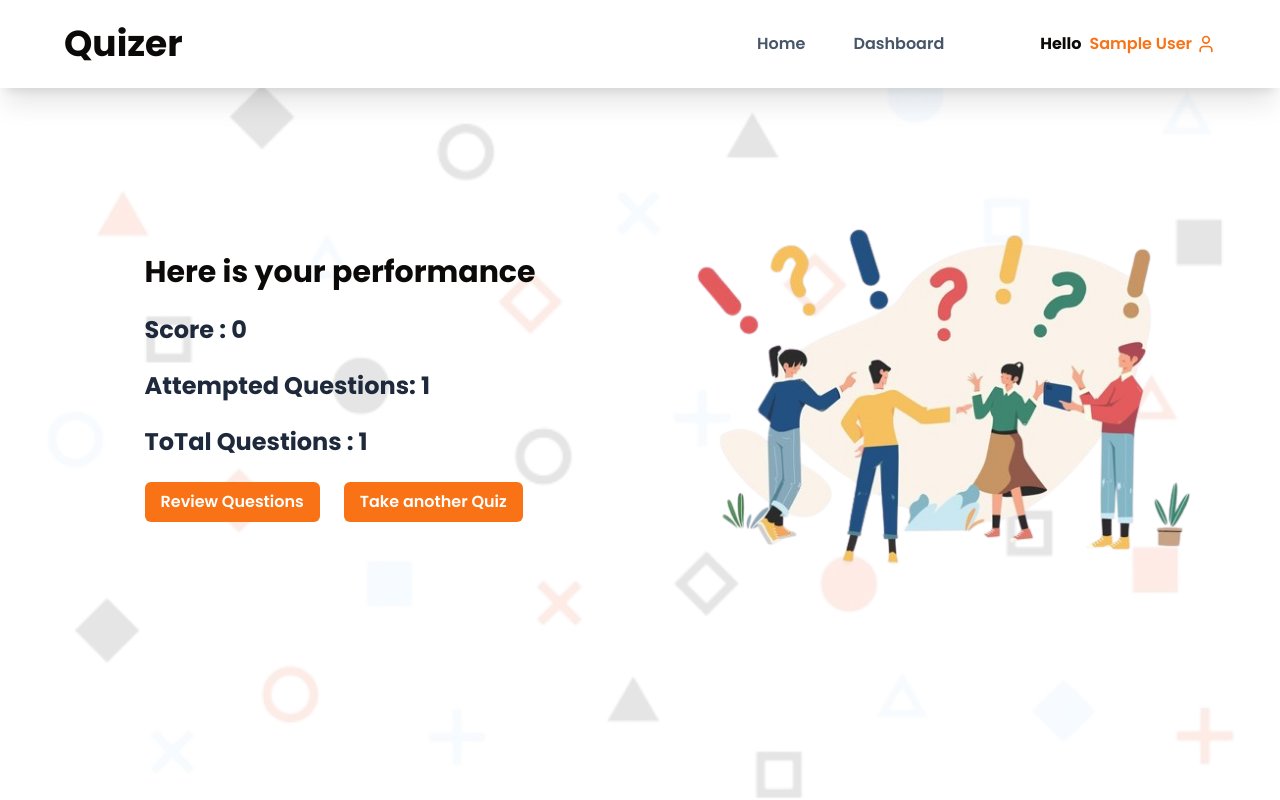
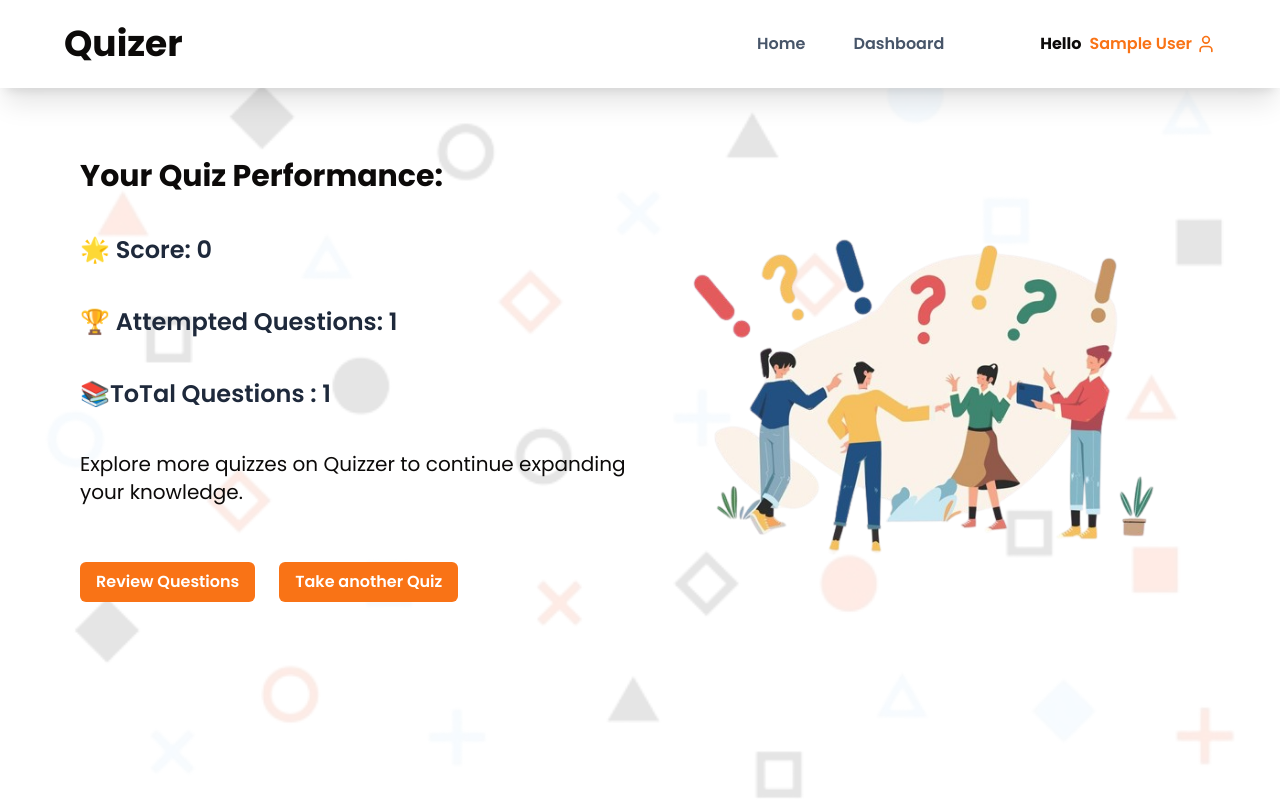
Before and after one commit to BashBuilder/Quizer, a React (Vite) app: page /results in a window 1280 px wide. Built offline with nearby package versions, Linux system fonts and the light colour scheme; sample sign-in values are in the browser's storage.

Commit message:
ui update

```diff
--- a/src/components/Navbar.tsx
+++ b/src/components/Navbar.tsx
@@ -1,4 +1,4 @@
-import { Link, useNavigate } from "react-router-dom";
+import { Link, useLocation, useNavigate } from "react-router-dom";
 import { useAuthContext } from "../hooks/authContext";
 import { useQuizContext } from "@/hooks/quizContext";
 import {
@@ -10,15 +10,25 @@ import {
   DropdownMenuTrigger,
 } from "./ui/dropdown-menu";
 import { User } from "lucide-react";
+import { useEffect } from "react";
 
 export default function Navbar() {
   const { isAuthenticated, user, logout } = useAuthContext();
-  const { result } = useQuizContext();
+  const { result, submitQuiz } = useQuizContext();
   const navigate = useNavigate();
   const { name }: { name?: string } = user || {};
   const { isQuizStarted } = result;
   const { state: auth } = isAuthenticated;
   const isAuthRoute = window.location.pathname === "/auth";
+
+  const location = useLocation();
+
+  useEffect(() => {
+    if (location.pathname !== "/answerQuiz") {
+      submitQuiz();
+    }
+    // eslint-disable-next-line
+  }, [location.pathname]);
 
   const handleDropdownClick = (num: number) => {
     switch (num) {
--- a/src/data/quizTypes.ts
+++ b/src/data/quizTypes.ts
@@ -43,6 +43,7 @@ export interface Result {
   questionsAnswered: Quiz[];
 }
 export interface QuizResultTypes {
+  username: string;
   category: string;
   score: number;
   totalQuestions: number;
--- a/src/hooks/quizContext.tsx
+++ b/src/hooks/quizContext.tsx
@@ -136,13 +136,15 @@ const QuizProvider: React.FC<ProviderChildrenProps> = ({ children }) => {
         }
         return acc;
       }, 0);
-      setResult((prev) => ({
-        ...prev,
+      const submittedResult: Result = {
+        ...result,
         score: count,
         isubmitted: true,
         isQuizStarted: false,
         correctAnswer,
-      }));
+      };
+      setResult(submittedResult);
+      localStorage.setItem("quizResults", JSON.stringify(submittedResult));
       postResult();
     } else {
       setResult((prev) => ({ ...prev, isubmitted: false }));
@@ -153,6 +155,7 @@ const QuizProvider: React.FC<ProviderChildrenProps> = ({ children }) => {
   const postResult = async () => {
     try {
       const quizResult: QuizResultTypes = {
+        username: user.name,
         category: result.questionsAnswered[0].category,
         score: result.score,
         totalQuestions: result.questionsAnswered.length,
@@ -177,8 +180,10 @@ const QuizProvider: React.FC<ProviderChildrenProps> = ({ children }) => {
   const getAllQuestions = async () => {
     try {
       setIsFetchingDbQuiz(true);
+      const username = { username: user.name };
       const response = await fetch(import.meta.env.VITE_USER_GETALLQUIZ, {
-        method: "GET",
+        method: "POST",
+        body: JSON.stringify(username),
         headers: {
           "Content-Type": "application/json",
           Authorization: `Bearer ${user.token}`,
--- a/src/routes/AnswerQuiz.tsx
+++ b/src/routes/AnswerQuiz.tsx
@@ -3,7 +3,7 @@ import { initialQuizState } from "@/data/data";
 import { Quiz } from "@/data/quizTypes";
 import { useQuizContext } from "@/hooks/quizContext";
 import { useEffect, useState } from "react";
-import { useNavigate } from "react-router-dom";
+import { useLocation, useNavigate } from "react-router-dom";
 
 export default function AnswerQuiz() {
   const [quizIndex, setQuizIndex] = useState<number>(0);
@@ -11,10 +11,11 @@ export default function AnswerQuiz() {
   const [isModalOpen, setIsModalOpen] = useState(false);
   const [opt, setOpt] = useState<string[]>([]);
   const { quiz } = useQuizContext();
-  const { setOptions, result } = useQuizContext();
+  const { setOptions, result, submitQuiz } = useQuizContext();
   const { answers, isubmitted, correctAnswer, isQuizStarted } = result;
 
   const navigate = useNavigate();
+  const location = useLocation();
   // Set questions base on the current question index
   useEffect(() => {
     setQuestion(quiz[quizIndex]);
@@ -38,17 +39,25 @@ export default function AnswerQuiz() {
   const handleSubmit = () => {
     !isubmitted ? setIsModalOpen(true) : navigate("/");
   };
+  // handle submission when route changes
+  useEffect(() => {
+    if (location.pathname !== "/answerQuiz") {
+      console.log("submitQuiz");
+      submitQuiz();
+    }
+    // eslint-disable-next-line
+  }, [location.pathname]);
 
   return (
     <section
-      className={`relative flex min-h-[600px] flex-col items-center justify-center gap-6 ${isQuizStarted && "h-screen"} `}
+      className={`relative flex flex-col items-center justify-center gap-6 ${isQuizStarted && " h-[80vh] md:h-screen"} `}
     >
       {/* Modals */}
       <SubmitModal isModalOpen={isModalOpen} setIsModalOpen={setIsModalOpen} />
       <img
         src="assets/quest2.png"
         alt="brain"
-        className="absolute top-0 w-1/2 max-w-80  md:left-0 md:w-full"
+        className={`top-0 w-1/2 max-w-80 md:absolute ${isQuizStarted ? " inline md:absolute" : "hidden"}  md:w-full" md:left-0`}
       />
       {/* ----------------- */}
       <button
--- a/src/routes/Dashboard.tsx
+++ b/src/routes/Dashboard.tsx
@@ -1,16 +1,30 @@
+import { DatbaseQuizType } from "@/data/quizTypes";
 import { useQuizContext } from "@/hooks/quizContext";
 import { Loader2 } from "lucide-react";
+import { useEffect, useState } from "react";
 import { Link, useNavigate } from "react-router-dom";
 
 export default function Dashboard() {
   const navigate = useNavigate();
   const { databaseQuiz, isFetchingDbQuiz, handleRetakeQuiz, formState } =
     useQuizContext();
+  const [newQuiz, setNewQuiz] = useState<DatbaseQuizType[]>([]);
+  const [startingPageNumber, setStartingPageNumber] = useState(0);
+  const [endPageNumber, setEndPageNumber] = useState(4);
 
   const handleRetake = (_id: string) => {
     handleRetakeQuiz(_id);
     !formState.loading && navigate("/answerQuiz");
   };
+
+  const handleNextPage = (num: number) => {
+    setEndPageNumber((prev) => (prev += num));
+    setStartingPageNumber((prev) => (prev += num));
+  };
+
+  useEffect(() => {
+    setNewQuiz(databaseQuiz.slice(startingPageNumber, endPageNumber));
+  }, [databaseQuiz, startingPageNumber, endPageNumber]);
 
   return (
     <section className="  gap-2  pt-10 md:grid md:grid-cols-12 md:px-10 md:py-8 ">
@@ -39,7 +53,7 @@ export default function Dashboard() {
         ) : (
           <div className=" flex flex-col justify-center gap-10 md:flex">
             <h2 className="text-slate-800">Previous Performances</h2>
-            {databaseQuiz?.map((quiz, index) => (
+            {newQuiz?.map((quiz, index) => (
               <div key={index} className="flex w-full flex-col gap-4">
                 <div className="flex  justify-between gap-3">
                   <div className="flex gap-2">
@@ -69,10 +83,21 @@ export default function Dashboard() {
               </div>
             ))}
             <div className="flex items-center justify-between">
-              <button className="bg-orange-400">Previous</button>
-
+              <button
+                className="bg-orange-400 disabled:opacity-35"
+                onClick={() => handleNextPage(-4)}
+                disabled={startingPageNumber === 0}
+              >
+                Previous
+              </button>
               {/* Add Pagination Here */}
-              <button className="bg-orange-400">Next</button>
+              <button
+                className="bg-orange-400 disabled:opacity-30"
+                onClick={() => handleNextPage(4)}
+                disabled={endPageNumber + 1 > databaseQuiz.length}
+              >
+                Next
+              </button>
             </div>
           </div>
         )}
--- a/src/routes/Result.tsx
+++ b/src/routes/Result.tsx
@@ -11,18 +11,29 @@ export default function Result() {
   };
   return (
     <div>
-      <section className="h-[80%] min-h-[600px] px-6 pt-4 md:grid md:grid-cols-12  md:px-10 md:py-8 ">
-        <div className=" col-span-6 mx-auto flex h-full min-h-[500px] flex-col  justify-center gap-6  md:items-start ">
+      <section className="h-[80%] min-h-[600px] px-10 pt-4 md:grid md:grid-cols-12  md:px-20 md:py-8 ">
+        <div className=" col-span-6 mx-auto flex h-full min-h-[500px] flex-col  justify-center gap-10  md:items-start ">
+          <img
+            src="assets/res.png"
+            alt="result.png"
+            className="mx-auto my-4 max-w-96 md:hidden"
+          />
           {/* <h1 className="text-slate-700">Weldone</h1> */}
-          <h3>Here is your performance</h3>
-          <h4 className="text-slate-800">Score : {result.score} </h4>
-          <h4 className="text-slate-800">
-            Attempted Questions: {result.answers.length}
+          <h3 className="text-center md:text-left">Your Quiz Performance:</h3>
+          <h4 className="font-semibold text-slate-800">
+            🌟 Score: <span>{result.score}</span>
           </h4>
-          <h4 className="text-slate-800">
-            ToTal Questions : {result.questionsAnswered.length}
+          <h4 className="font-semibold text-slate-800">
+            🏆 Attempted Questions: <span>{result.answers.length}</span>
           </h4>
-          <div className="flex gap-6">
+          <h4 className="font-semibold text-slate-800">
+            📚ToTal Questions : <span>{result.questionsAnswered.length}</span>
+          </h4>
+          <p className="text-xl">
+            Explore more quizzes on Quizzer to continue expanding your
+            knowledge.
+          </p>
+          <div className="my-4 flex items-center justify-center gap-6">
             <button
               className="bg-primary font-semibold text-white"
               onClick={() => navigate("/answerQuiz")}
```
Also changed, not shown: public/assets/res.png (added).
